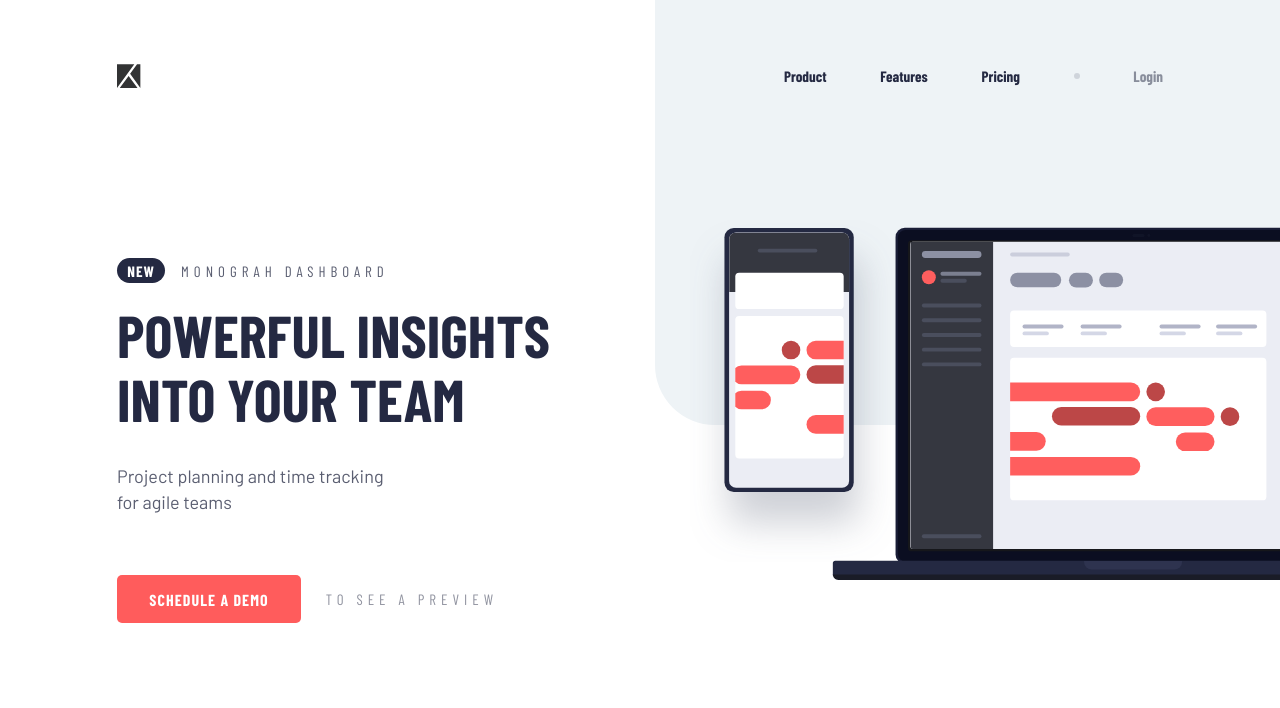
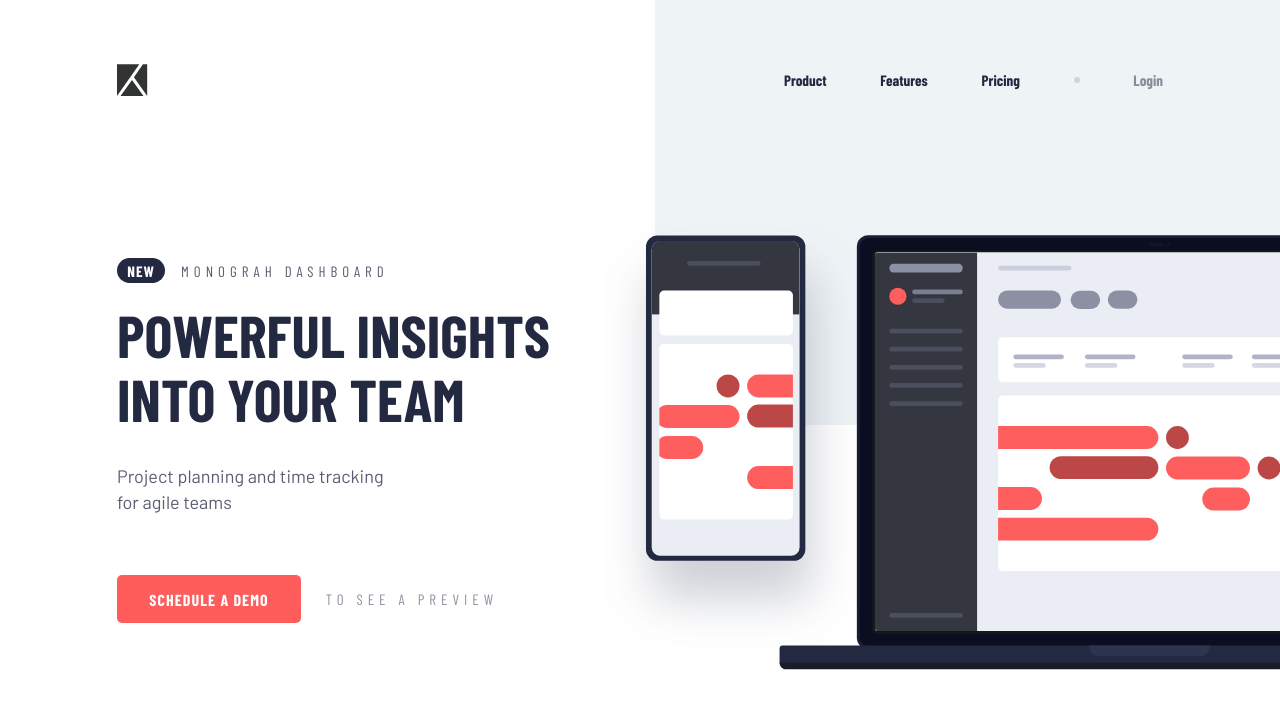
Before and after one commit to acmahaja/project-tracking-intro-component, a Next.js app: page / in a window 1280 px wide. Shown: the top 708 px of the page. Built offline with nearby package versions, Linux system fonts and the light colour scheme.

Commit message:
Fixed sizing

```diff
--- a/src/components/Navbar.js
+++ b/src/components/Navbar.js
@@ -14,18 +14,15 @@
 
   return (
     <div className={navbar}>
-      <Image
+      <img
         src="/logo.svg"
         alt="Logo"
-        width={24}
-        height={24}
         priority
         className={logo}
       />
 
 
-      <Image
-
+      <img
         src={`${!showMenu ? "/icon-hamburger.svg" : "/icon-close.svg"}`}
         alt="Hamburger button"
         width={24}
--- a/src/pages/index.js
+++ b/src/pages/index.js
@@ -1,5 +1,4 @@
 import Head from "next/head";
-import Image from "next/image";
 import {
   Main,
   Rectangle,
@@ -26,14 +25,12 @@
       </Head>
       <div className={Rectangle}></div>
       <main className={Main}>
-        <Image
-          src="/illustration-devices.svg"
+        <img src="/illustration-devices.svg"
           alt="Logo"
-          width={0}
-          height={0}
+          className={SupportingIllustration}
 
-          className={SupportingIllustration}
         />
+
         <div className={Content}>
           <p className={Category}>
             <div className={New}>new</div>
--- a/src/styles/Home.module.css
+++ b/src/styles/Home.module.css
@@ -188,8 +188,8 @@
     top: 220px;
     right: -325px;
     width: 916px;
-    max-height: 455px;
-    height: 45%;
+    height: 455px;
+
   }
 
   .Content {
--- a/src/styles/Navbar.module.css
+++ b/src/styles/Navbar.module.css
@@ -14,6 +14,16 @@
   align-items: center;
 }
 
+.logo {
+  width: 24px;
+  height: 24px;
+}
+
+.toggleMenu {
+  width: 24px;
+  height: 24px;
+}
+
 .links {
   display: none;
 }
@@ -25,6 +35,11 @@
 
   .hamburger {
     display: none;
+  }
+
+  .logo {
+    width: 31.15px;
+    height: 31.76px;
   }
 
   .links {
@@ -42,7 +57,7 @@
     font-weight: 700;
     font-size: 15px;
     line-height: 18px;
-    color:var(--very-dark-blue);
+    color: var(--very-dark-blue);
   }
 
   .linkMuted {
```
